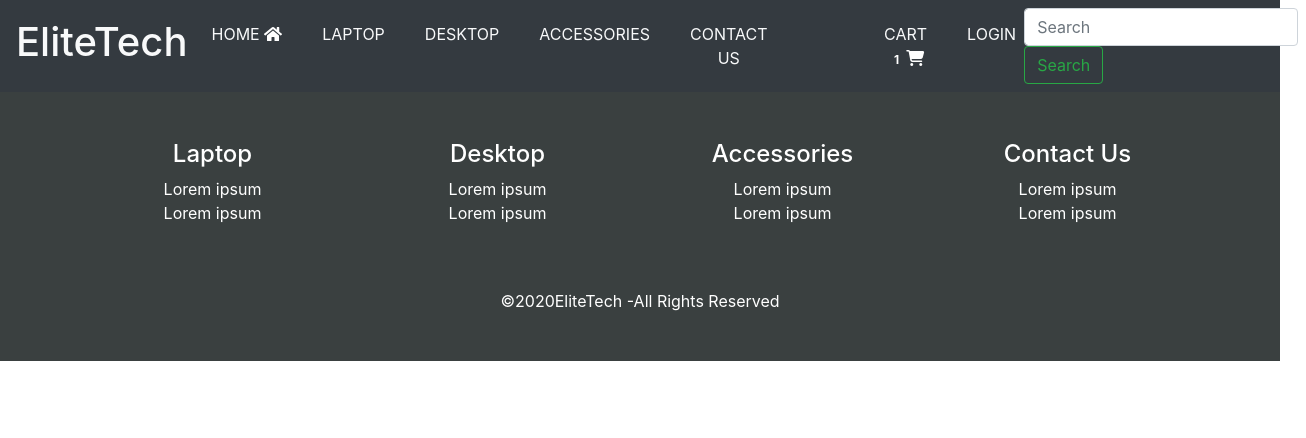
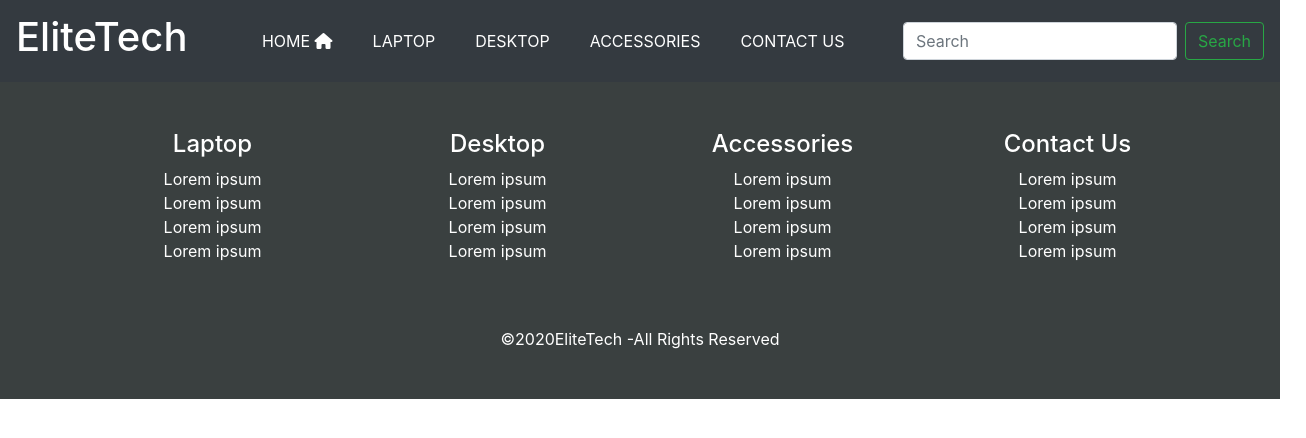
Before and after one commit to tharuPrerera/EliteTech-Client, a React (Create React App) app: page /Cart/1 in a window 1280 px wide. Shown: the top 438 px of the page, 1306 px wide, since content can reach past the window. Built offline with nearby package versions, Linux system fonts and the light colour scheme; the HTML template or start-up script is replaced by a standard one.

Commit message:
Add minor fixes

```diff
--- a/src/components/Cart.jsx
+++ b/src/components/Cart.jsx
@@ -36,48 +36,12 @@ tabRow() {
     //     return<cartRow obj={object} key={i}/>
     // });
   }
-
 render() {
         return (
-            <div>
                <div >
-                <nav className="navbar navbar-expand-lg navbar-light bg-dark">
-                    <a className="navbar-brand text-white text-camelcase" href="#">
-                        <h1> EliteTech</h1>
-                    </a>
-                <button class="navbar-toggler" type="button" data-toggle="collapse" data-target="#basicExampleNav1" aria-controls="basicExampleNav1" aria-expanded="false" aria-label="Toggle navigation">
-                    <span class="navbar-toggler-icon"></span>
-                </button>
-                    {/* <button class="navbar-toggler" type="button" data-toggle="collapse" data-target="#navbarSupportedContent" aria-controls="navbarSupportedContent" aria-expanded="false" aria-label="Toggle navigation">
-                        <span class="navbar-toggler-icon"></span>
-                    </button>*/}
-
-            <div class="collapse navbar-collapse" id="navbarSupportedContent">
-                    <form class="form-inline my-2 my-lg-0">
-                        <input class="form-control mr-sm-2" type="search" placeholder="Search" aria-label="Search"/>
-                <button class="btn btn-outline-success my-2 my-sm-0" type="submit">Search</button>
-                    </form>
-                    &nbsp;&nbsp;&nbsp;&nbsp;&nbsp;&nbsp;&nbsp;&nbsp;&nbsp;&nbsp;&nbsp;&nbsp;&nbsp;&nbsp;&nbsp;&nbsp;&nbsp;
-                <nav class="navbar navbar-expand-md navbar-light">
-                     <div class="collapse navbar-collapse" id="basicExampleNav1">
-                <ul class="navbar-nav ml-auto">
-                    <li class="nav-item">
-                        <a a className="navbar-brand text-white text-camelcase" href="#">
-                            <span class="badge badge-pill red">1</span>
-                            <i class="fas fa-shopping-cart pl-0"></i>
-                        </a>
-                    </li>
-                    <li class="nav-item">
-                        <a className="navbar-brand text-white text-camelcase" href="#">Login</a>
-                    </li>
-                </ul>
-            </div>
-    </nav>
-     </div>
-                </nav>
-                </div>
                  <div>
                       <table className="table table-striped" style={{marginTop:20}}>
+
                           <thead>
                             <tr>
                               <th>Item</th>
@@ -86,137 +50,65 @@ tabRow() {
                               <th colSpan="3">Action</th>
                             </tr>
                           </thead>
+
                           <tbody>
                             <tr>
 
                               <td class="w-25">
-
                                 <div >
-        <img class="img-fluid w-100"
-          src="https://computing.which.co.uk/hc/article_attachments/360003986679/mac.JPG"/>
+                                   <img class="img-fluid w-100" src="https://computing.which.co.uk/hc/article_attachments/360003986679/mac.JPG"/>
                                 <div class="mask rgba-black-slight"></div>
                                 </div>
+                              </td>
 
-
-
-		      </td>
                               <td class="w-25">
-                {/*<div class="card-body text-center">
-
-        <p><h5>Acer Nitro 5 Core i7 8750H Gaming Laptop - Windows 10</h5></p>
-        <ul class="rating">
-
-            <i class="fas fa-star fa-sm text-primary"></i>
-            <i class="fas fa-star fa-sm text-primary"></i>
-            <i class="fas fa-star fa-sm text-primary"></i>
-            <i class="fas fa-star fa-sm text-primary"></i>
-            <i class="far fa-star fa-sm text-primary"></i>
-
-        </ul>
-
-        <h6 class="mb-3">
-        <span class="text-danger mr-1">Rs240,000.00</span>
-                </h6>*/}
                                 <div>
                                  <button onClick={this.doDecrement} className="fa fa-minus fa-inverse fa-2x"></button>
                                  <input type="text" className="number" value={this.state.value }></input>
                                  <button onClick={this.doIncrement} className="fa fa-plus fa-inverse fa-2x"></button>
                                  <sub>{this.state.message}</sub>
                                 </div>
+                              </td>
 
+                             <td>Rs350,000.00</td>
 
-    {/*<button type="button" class="btn btn-primary btn-sm mr-1 mb-2">
-    <i class="fas fa-shopping-cart pr-2"></i>Add to cart
-    </button>
-    <button type="button" class="btn btn-light btn-sm mr-1 mb-2">
-    <i class="fas fa-info-circle pr-2"></i>Details
-    </button>
-    <button type="button" class="btn btn-danger btn-sm px-3 mb-2 material-tooltip-main" data-toggle="tooltip" data-placement="top" title="Add to wishlist">
-    <i class="far fa-heart"></i>
-    </button>
+                             <td>
+                               <button className="btn btn-danger">Delete</button></td>
+                            </tr>
 
-            </td>
-    </div>
-    */}
-    </td>
-    <td>Rs350,000.00</td>
-	<td><button class="btn"><i class="fa fa-trash"></i></button> </td>
-    </tr>
                             <tr>
+
                               <td class="w-25">
-
-           <div class="mask">
-             <img class="img-fluid w-100"
-               src="https://cdn.takas.lk/media/catalog/product/cache/1/image/9df78eab33525d08d6e5fb8d27136e95/3/7/37_2_9_1.jpg"/>
+                                <div >
+                                   <img class="img-fluid w-100" src="https://computing.which.co.uk/hc/article_attachments/360003986679/mac.JPG"/>
                                 <div class="mask rgba-black-slight"></div>
                                 </div>
+                              </td>
 
-
-
-                   </td>
-                   <td>
-                     {/*<div class="card-body text-center">
-
-             <p><h5>Acer Nitro 5 Core i7 8750H Gaming Laptop - Windows 10</h5></p>
-             <ul class="rating">
-
-                 <i class="fas fa-star fa-sm text-primary"></i>
-                 <i class="fas fa-star fa-sm text-primary"></i>
-                 <i class="fas fa-star fa-sm text-primary"></i>
-                 <i class="fas fa-star fa-sm text-primary"></i>
-                 <i class="far fa-star fa-sm text-primary"></i>
-
-             </ul>
-
-             <h6 class="mb-3">
-             <span class="text-danger mr-1">Rs240,000.00</span>
-                     </h6>*/}
+                              <td class="w-25">
                                 <div>
                                  <button onClick={this.doDecrement} className="fa fa-minus fa-inverse fa-2x"></button>
                                  <input type="text" className="number" value={this.state.value }></input>
                                  <button onClick={this.doIncrement} className="fa fa-plus fa-inverse fa-2x"></button>
-                     <br/>
                                  <sub>{this.state.message}</sub>
                                 </div>
+                              </td>
 
+                             <td>Rs350,000.00</td>
 
-         {/*<button type="button" class="btn btn-primary btn-sm mr-1 mb-2">
-         <i class="fas fa-shopping-cart pr-2"></i>Add to cart
-         </button>
-         <button type="button" class="btn btn-light btn-sm mr-1 mb-2">
-         <i class="fas fa-info-circle pr-2"></i>Details
-         </button>
-         <button type="button" class="btn btn-danger btn-sm px-3 mb-2 material-tooltip-main" data-toggle="tooltip" data-placement="top" title="Add to wishlist">
-         <i class="far fa-heart"></i>
-         </button>
+                             <td>
+                               <button className="btn btn-danger">Delete</button></td>
+                            </tr>
 
-                 </td>
-         </div>
-         */}
-         </td>
-         <td>Rs240,000.00</td>
-         <td><button class="btn"><i class="fa fa-trash"></i></button></td>
-         </tr>
                           </tbody>
                       </table>
-                      <button type="button" class="btn btn-dark">
-                          Confirm & Pay
-         </button>
-         <br/>
-         <br/>
 
-                      <button type="button" class="btn btn-dark">
-         <i class="fa fa-arrow-left"></i> Continue Shopping
-         </button>
-         &nbsp;&nbsp;&nbsp;&nbsp;&nbsp;&nbsp;&nbsp;&nbsp;
-
-         <button type="button" class="btn btn-dark">
-         Next <i class="fa fa-angle-right"></i>
-         </button>
+                      <button type="button" class="btn btn-dark">Confirm & Pay</button>
+                      {" "}
+                      <button type="button" class="btn btn-dark">Continue Shopping <i class="fa fa-arrow-right"></i></button><br/><br/>
                     </div>
                 </div>
     );
-
     }
     doDecrement=() =>{
         if(this.state.value) {
@@ -242,7 +134,6 @@ tabRow() {
           });
         }
     }
+ }
 
-
-}
  export default cart;
--- /dev/null
+++ b/src/components/Footer.js
@@ -0,0 +1,84 @@
+import React from "react";
+import styled from "styled-components";
+
+function Footer() {
+  return (
+    <FooterContainer className="main-footer">
+      <div className="footer-middle">
+        <div className="container">
+          <div className="row">
+
+                {/*Column 1*/}
+                <div className="col-md-3 col-sm-6">
+                <ul className="list-unstyled">
+                    <h4>Laptop</h4>
+                    <li>Lorem ipsum</li>
+                    <li>Lorem ipsum</li>
+                    <li>Lorem ipsum</li>
+                    <li>Lorem ipsum</li>
+                </ul>
+                </div>
+
+                {/*Column 2*/}
+                <div className="col-md-3 col-sm-6">
+                <ul className="list-unstyled">
+                    <h4>Desktop</h4>
+                    <li>Lorem ipsum</li>
+                    <li>Lorem ipsum</li>
+                    <li>Lorem ipsum</li>
+                    <li>Lorem ipsum</li>
+                </ul>
+                </div>
+
+                {/*Column 3*/}
+                <div className="col-md-3 col-sm-6">
+                <ul className="list-unstyled">
+                    <h4>Accessories</h4>
+                    <li>Lorem ipsum</li>
+                    <li>Lorem ipsum</li>
+                    <li>Lorem ipsum</li>
+                    <li>Lorem ipsum</li>
+                </ul>
+                </div>
+
+                {/*Column 4*/}
+                <div className="col-md-3 col-sm-6">
+                <ul className="list-unstyled">
+                    <h4>Contact Us</h4>
+                    <li>Lorem ipsum</li>
+                    <li>Lorem ipsum</li>
+                    <li>Lorem ipsum</li>
+                    <li>Lorem ipsum</li>
+                </ul>
+                </div>
+
+
+            </div>
+            {/*Footer Bottom*/}
+            <div className="footer-bottom">
+              <p className="text-xs-center">
+                &copy;{new Date().getFullYear()}EliteTech -All Rights Reserved
+              </p>
+            </div>
+
+
+
+          </div>
+        </div>
+    </FooterContainer>
+  );
+}
+export default Footer;
+
+const FooterContainer = styled.footer`
+  .footer-middle {
+    background-color:#3a4040;
+    padding-top: 3rem;
+    color:#fff;
+  }
+
+  .footer-bottom{
+    padding-top: 3rem;
+    padding-bottom: 2rem;
+  }
+`;
--- /dev/null
+++ b/src/components/Navbar.js
@@ -0,0 +1,88 @@
+import React from "react";
+
+function Navbar() {
+  return (
+    <nav className="navbar navbar-expand-lg navbar-light bg-dark">
+      <a className="navbar-brand text-white text-camelcase" href="#">
+       <h1> EliteTech</h1>
+      </a>
+      <button
+        className="navbar-toggler"
+        type="button"
+        data-toggle="collapse"
+        data-target="#navbarSupportedContent"
+        aria-controls="navbarSupportedContent"
+        aria-expanded="false"
+        aria-label="Toggle navigation"
+      >
+        <span className="navbar-toggler-icon"></span>
+      </button>
+
+      <div className="collapse navbar-collapse" id="navbarSupportedContent">
+        <ul className="navbar-nav m-auto">
+          <li className="nav-item active">
+            <a className="nav-link text-white text-uppercase" href="#">
+              Home&nbsp;<i class="fas fa-home">
+                  </i> <span class="sr-only">(current)</span>
+            </a>
+          </li>
+          <li className="nav-item active">
+            <a className="nav-link text-white text-uppercase ml-4" href="#">
+              Laptop <span class="sr-only">(current)</span>
+            </a>
+          </li>
+          <li className="nav-item active">
+            <a className="nav-link text-white text-uppercase ml-4" href="#">
+              Desktop <span class="sr-only">(current)</span>
+            </a>
+          </li>
+          <li className="nav-item active">
+            <a className="nav-link text-white text-uppercase ml-4" href="#">
+              Accessories <span class="sr-only">(current)</span>
+            </a>
+          </li>
+          <li className="nav-item active">
+            <a className="nav-link text-white text-uppercase ml-4" href="#">
+              Contact Us <span class="sr-only">(current)</span>
+            </a>
+          </li>
+
+          {/*
+            <li className="nav-item">
+              <a className="nav-link" href="#">Link</a>
+            </li>
+            <li className="nav-item dropdown">
+              <a className="nav-link dropdown-toggle" href="#" id="navbarDropdown" role="button" data-toggle="dropdown" aria-haspopup="true" aria-expanded="false">
+                Dropdown
+              </a>
+              <div className="dropdown-menu" aria-labelledby="navbarDropdown">
+                <a className="dropdown-item" href="#">Action</a>
+                <a className="dropdown-item" href="#">Another action</a>
+                <div className="dropdown-divider"></div>
+                <a className="dropdown-item" href="#">Something else here</a>
+              </div>
+            </li>
+            <li className="nav-item">
+              <a className="nav-link disabled" href="#" tabindex="-1" aria-disabled="true">Disabled</a>
+            </li>
+            */}
+        </ul>
+        <form className="form-inline my-2 my-lg-0">
+          <input
+            className="form-control mr-sm-2"
+            type="search"
+            placeholder="Search"
+            aria-label="Search"
+          />
+          <button
+            className="btn btn-outline-success my-2 my-sm-0"
+            type="submit"
+          >
+            Search
+          </button>
+        </form>
+      </div>
+    </nav>
+  );
+}
+export default Navbar;
```
Lines whose indentation alone changed are shown as unchanged.
